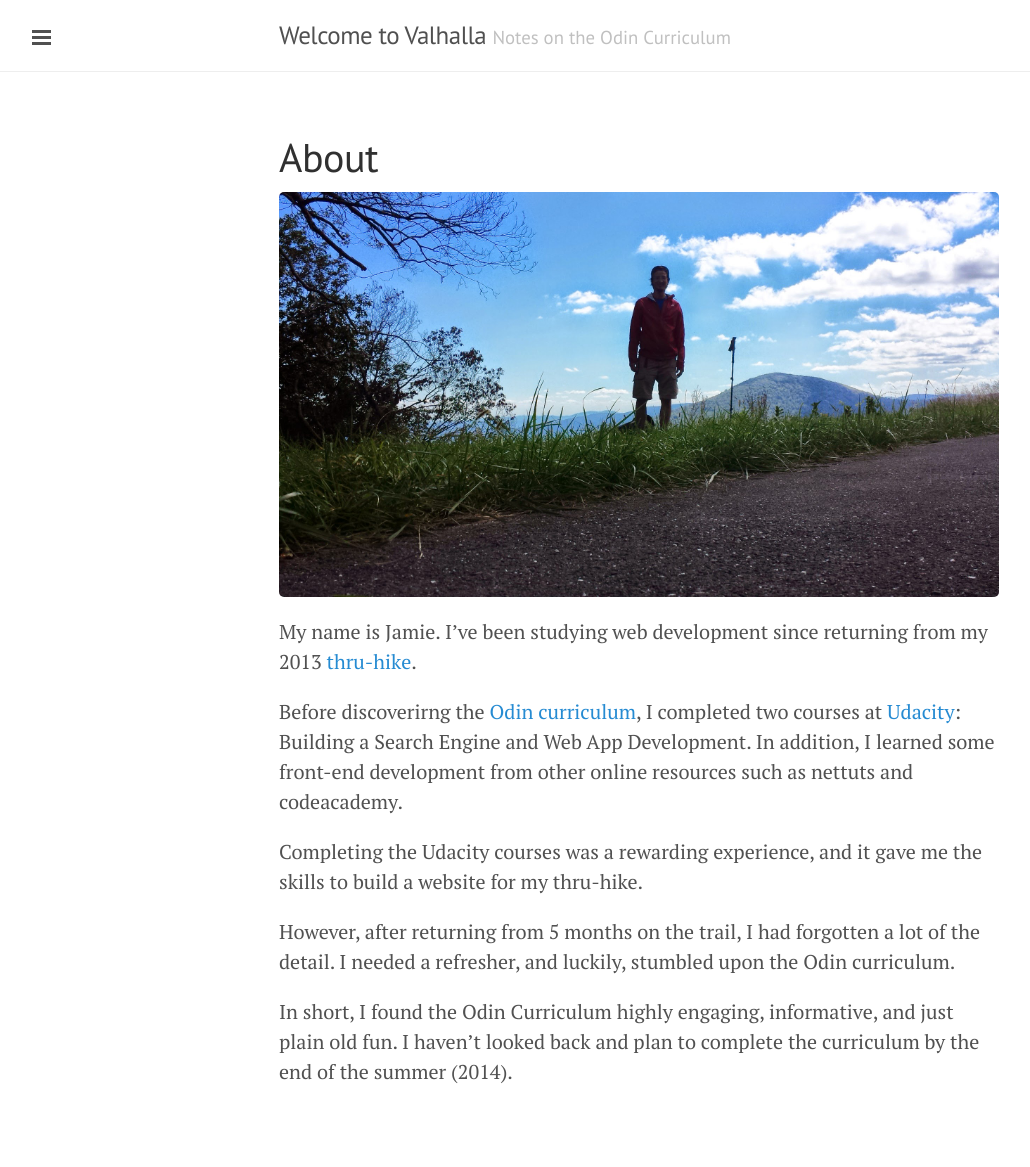
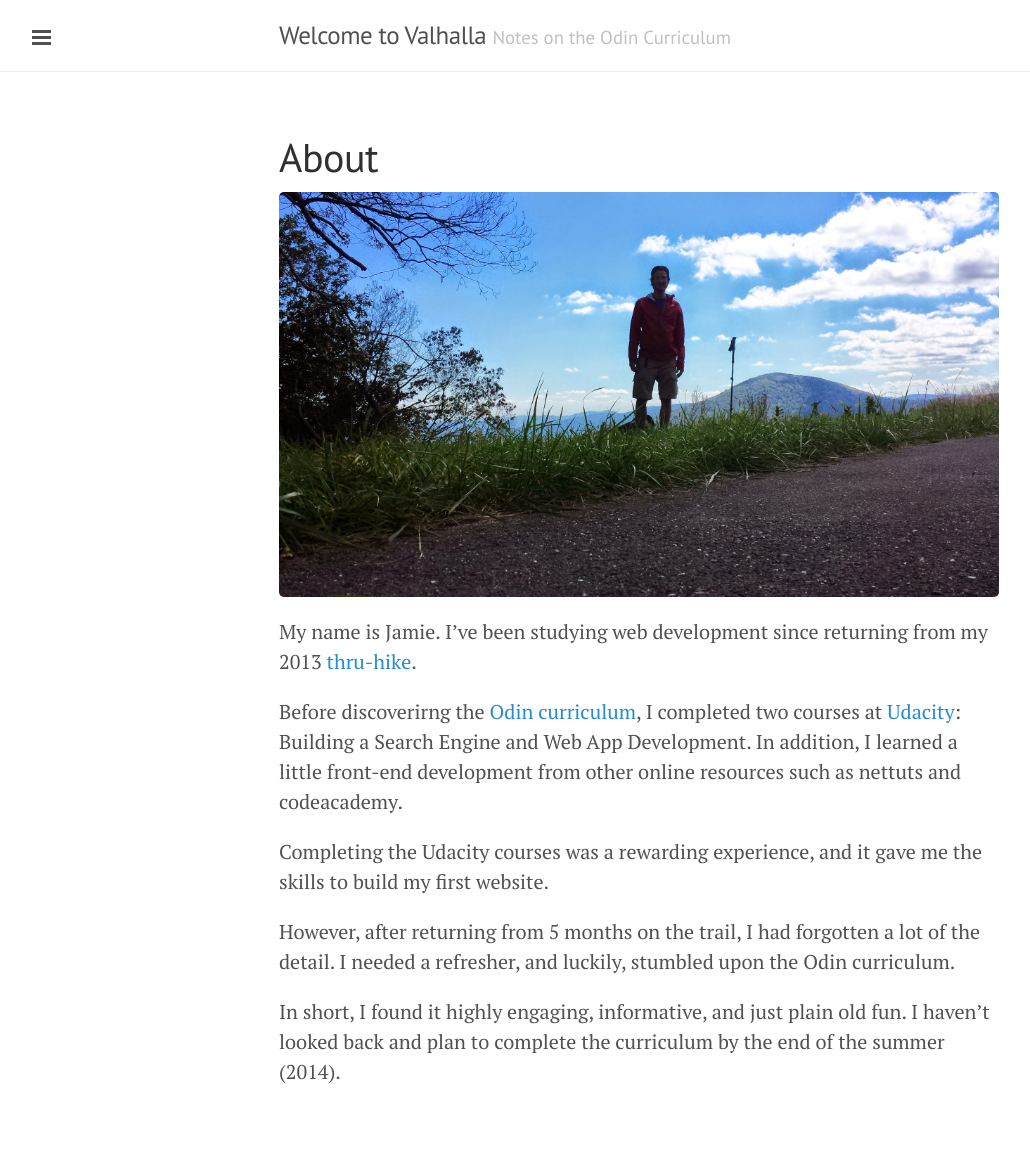
Before and after one commit to Jberczel/jberczel.github.io, a Jekyll site: the page built from about.md, in a window 1280 px wide. Shown: the whole page, without its empty margins (1-1031 px from the left). Built offline with Jekyll 4.4.1, drawn with Linux system fonts in a browser that asks for light colours; Markdown is read by kramdown in place of the engine named in the settings.

Commit message:
Spell check

```diff
--- a/about.md
+++ b/about.md
@@ -6,10 +6,10 @@ title: About
 
 My name is Jamie.  I've been studying web development since returning from my 2013 [thru-hike](http://www.atjindo.com).
 
-Before discoverirng the [Odin curriculum](http://www.theodinproject.com/courses), I completed two courses at [Udacity](https://www.udacity.com/): Building a Search Engine and Web App Development.  In addition, I learned some front-end development from other online resources such as nettuts and codeacademy.
+Before discoverirng the [Odin curriculum](http://www.theodinproject.com/courses), I completed two courses at [Udacity](https://www.udacity.com/): Building a Search Engine and Web App Development.  In addition, I learned a little front-end development from other online resources such as nettuts and codeacademy.
 
-Completing the Udacity courses was a rewarding experience, and it gave me the skills to build a website for my thru-hike.
+Completing the Udacity courses was a rewarding experience, and it gave me the skills to build my first website.
 
 However, after returning from 5 months on the trail, I had forgotten a lot of the detail. I needed a refresher, and luckily, stumbled upon the Odin curriculum.
 
-In short, I found the Odin Curriculum highly engaging, informative, and just plain old fun. I haven't looked back and plan to complete the curriculum by the end of the summer (2014).
+In short, I found it highly engaging, informative, and just plain old fun. I haven't looked back and plan to complete the curriculum by the end of the summer (2014).
```
Also changed, not shown: _posts/2014-05-01-build-a-minimalist-blog.md (+1 -1 lines), _posts/2014-05-02-my-micro-reddit.md (+3 -3 lines), _posts/2014-05-05-why-i-like-odin.md (+4 -4 lines).
